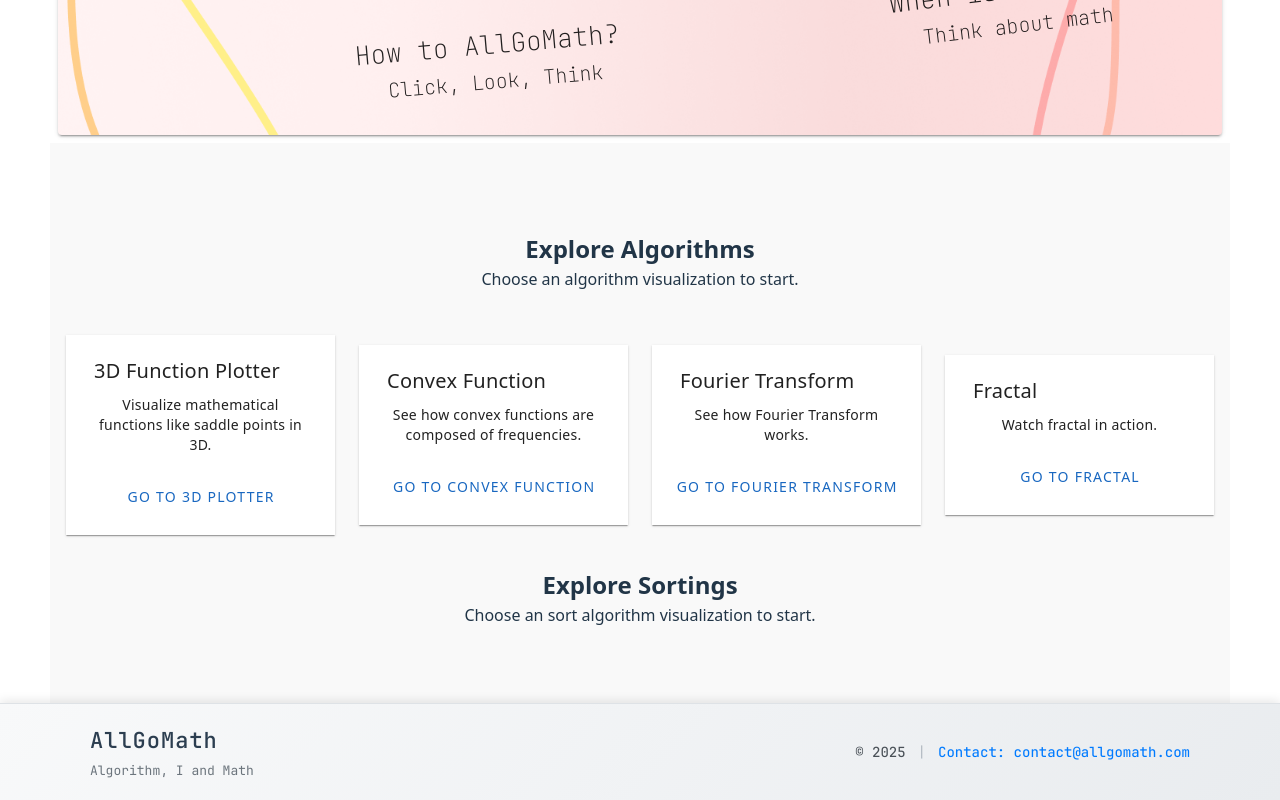
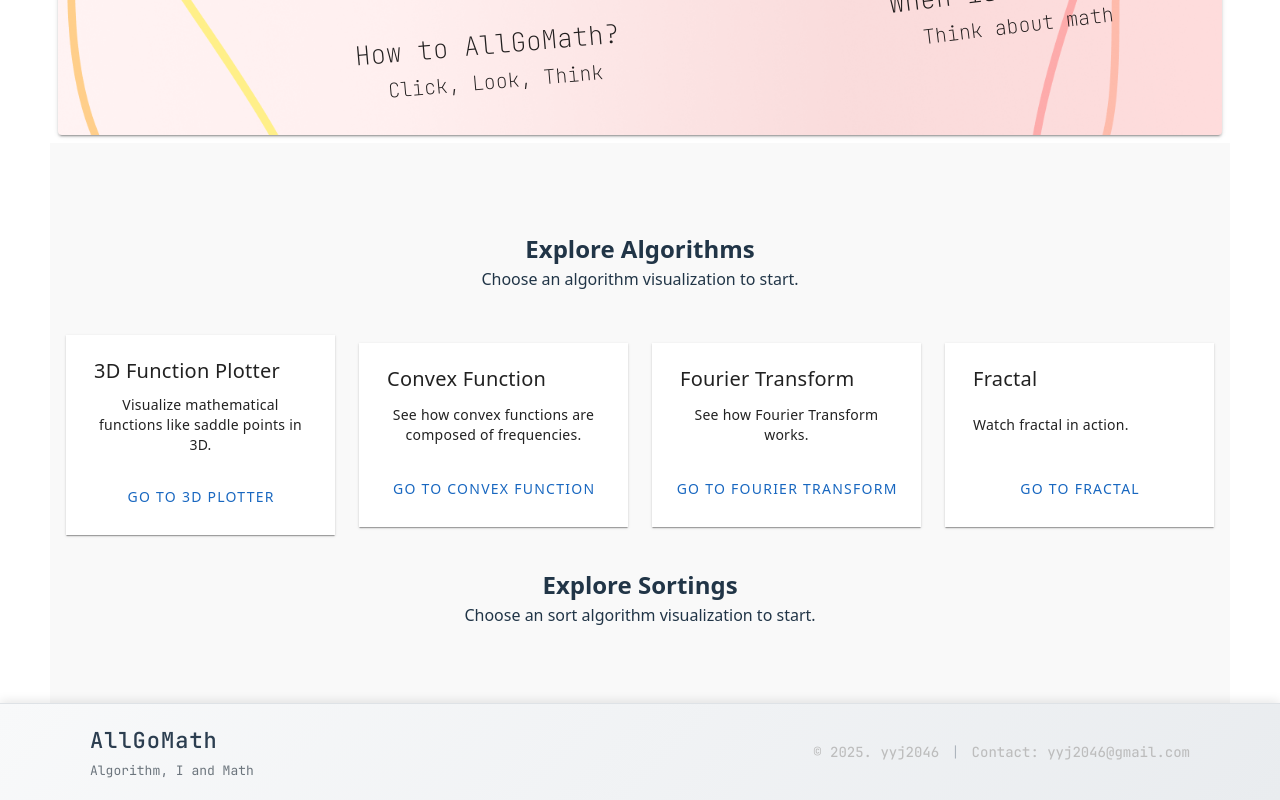
Before and after one commit to YeomYuJun/front_allgo, a Vue app: page / in a window 1280 px wide. Shown: the part 223-1023 px from the top of the page. Built offline with nearby package versions, Linux system fonts and the light colour scheme.

Commit message:
Style fix main layout and text

```diff
--- a/src/components/Home.vue
+++ b/src/components/Home.vue
@@ -320,7 +320,22 @@ const navigateTo = (path) => {
     }
     .navigation-links .v-card {
         transition: all 0.3s ease-in-out;
+        height: 100%; /* 카드 높이 통일 */
+        display: flex;
+        flex-direction: column;
     }
+
+    .navigation-links .v-card .v-card-text {
+        flex-grow: 1; /* 텍스트 영역이 남은 공간을 차지하도록 */
+        display: flex;
+        align-items: center; /* 텍스트 수직 중앙 정렬 */
+        min-height: 60px; /* 최소 높이 설정 */
+    }
+
+    .navigation-links .v-card .v-card-actions {
+        margin-top: auto; /* 버튼을 하단에 고정 */
+    }
+
     .navigation-links .v-card:hover {
         transform: translateY(-5px);
         box-shadow: 0 4px 20px rgba(0,0,0,0.1) !important;
--- a/src/layout/MainLayout.vue
+++ b/src/layout/MainLayout.vue
@@ -1,7 +1,7 @@
 <!-- MainLayout.vue -->
 <template>
     <div class="main-layout">
-        <header>
+        <header class="header">
             <div class="topbar">
                 <div class="tb_content">
                     <div class="tb_left">
@@ -17,7 +17,7 @@
                 </div>
             </div>
         </header>
-        <main>
+        <main class="main-content">
         <div class="main_section">
             <div class="content_wrapper">
                 <slot></slot> <!-- 페이지 내용-->
@@ -25,7 +25,7 @@
         </div>
         </main>
 
-        <footer>
+        <footer class="footer">
             <div class="foot-bt">
                 <div class="footer-content">
                     <div class="footer-main">
@@ -33,10 +33,10 @@
                         <p class="footer-subtitle">Algorithm, I and Math</p>
                     </div>
                     <div class="footer-info">
-                        <span class="footer-year">© {{ currentYear }}</span>
+                        <span class="footer-year">© {{ currentYear }}. yyj2046</span>
                         <span class="footer-divider">|</span>
-                        <a href="mailto:contact@allgomath.com" class="footer-contact">
-                            Contact: contact@allgomath.com
+                        <a href="mailto:yyj2046@gmail.com" class="footer-contact">
+                            Contact: yyj2046@gmail.com
                         </a>
                     </div>
                 </div>
@@ -52,6 +52,25 @@ import { computed } from 'vue'
 const currentYear = computed(() => new Date().getFullYear())
 </script>
 <style>
+/* Sticky Footer Layout */
+.main-layout {
+    min-height: 100vh;
+    display: flex;
+    flex-direction: column;
+}
+
+.header {
+    flex-shrink: 0;
+}
+
+.main-content {
+    flex: 1 0 auto;
+}
+
+.footer {
+    flex-shrink: 0;
+}
+
 .topbar {
     box-shadow: 0 2px 10px rgba(0, 0, 0, 0.1);
     height: 70px;
@@ -134,7 +153,7 @@ const currentYear = computed(() => new Date().getFullYear())
 }
 
 .footer-year {
-    color: #495057;
+    color: #bdbdbd;
     font-weight: 500;
 }
 
@@ -144,14 +163,14 @@ const currentYear = computed(() => new Date().getFullYear())
 }
 
 .footer-contact {
-    color: #007bff;
+    color: #bdbdbd;
     text-decoration: none;
     transition: all 0.3s ease;
     font-weight: 500;
 }
 
 .footer-contact:hover {
-    color: #0056b3;
+    color: #78a0cb;
     text-decoration: underline;
 }
 
--- a/src/style.css
+++ b/src/style.css
@@ -22,10 +22,17 @@ a:hover {
   color: #535bf2;
 }
 
-body {
+html, body {
   margin: 0;
+  padding: 0;
   min-width: 320px;
   min-height: 100vh;
+  height: 100%;
+}
+
+body {
+  display: flex;
+  flex-direction: column;
 }
 
 h1 {
@@ -59,6 +66,9 @@ button:focus-visible {
 #app {
   margin: 0 auto;
   width: 100%;
+  min-height: 100vh;
+  display: flex;
+  flex-direction: column;
 }
 
 @media (prefers-color-scheme: light) {
```
